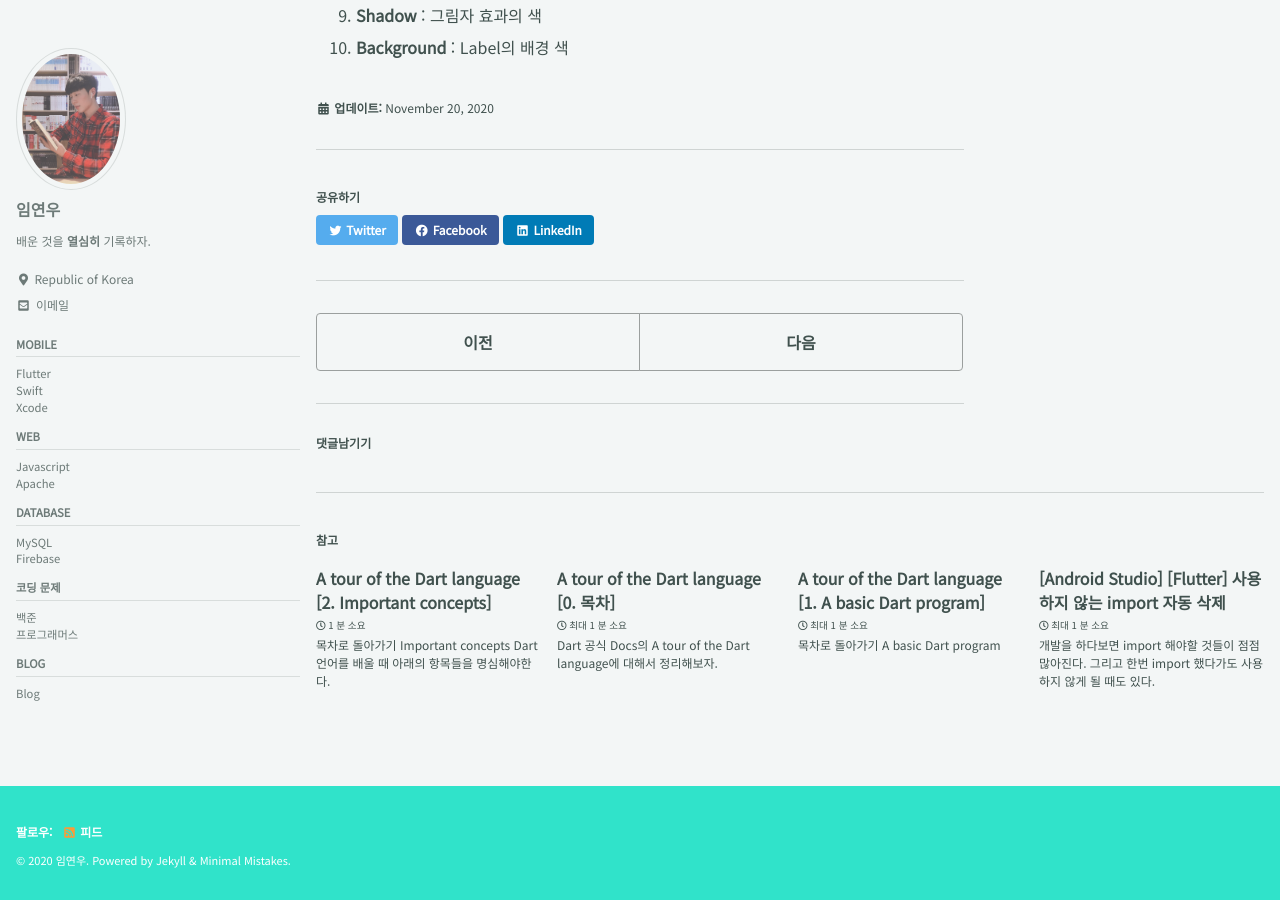
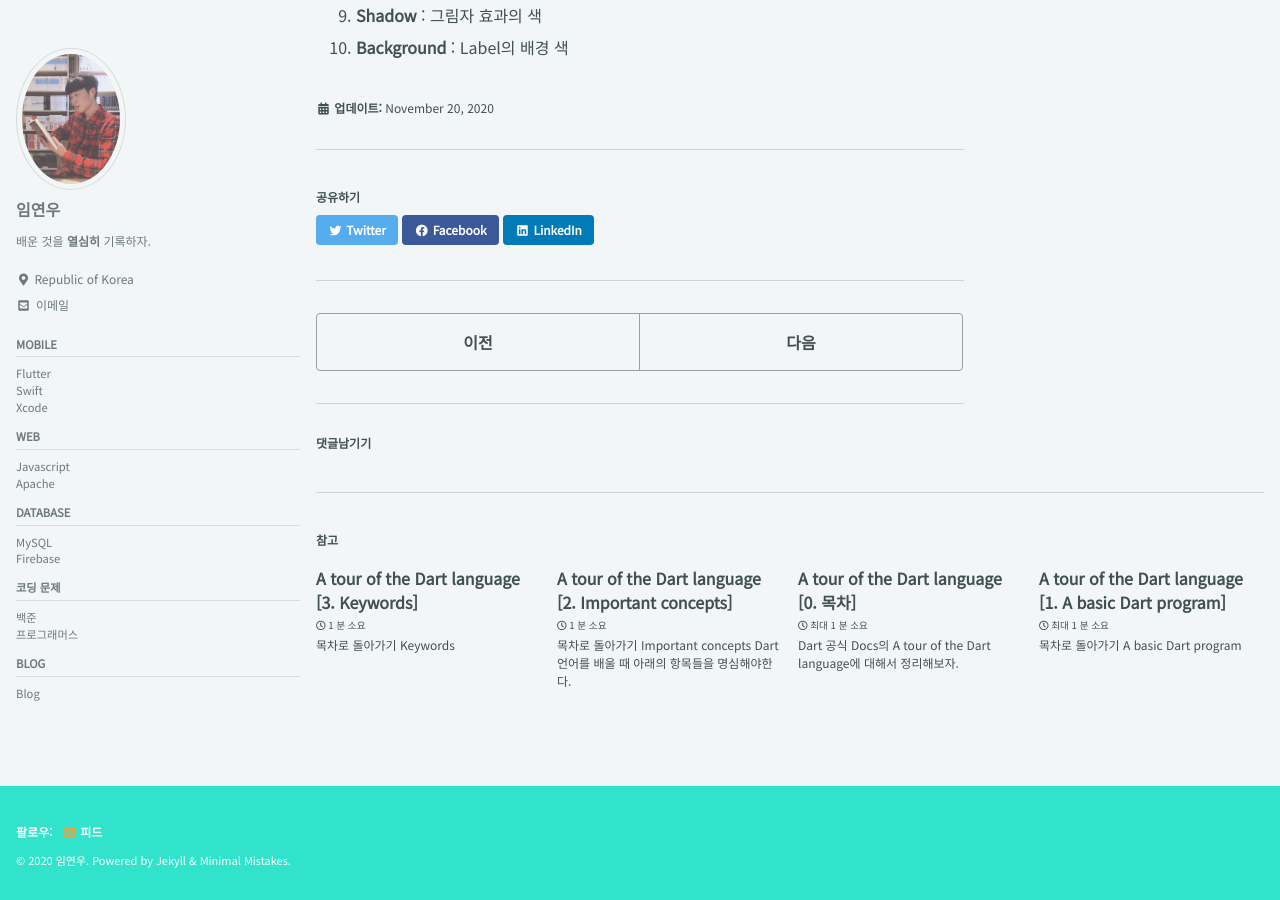
Before and after one commit to terry1213/terry1213.github.io, a Jekyll site: the page built from _posts/2020-11-20-xcode-swift-uilabel.md, in a window 1280 px wide and 900 px high, scrolled down 4124 px. Built offline with Jekyll 4.4.1, drawn with Linux system fonts in a browser that asks for light colours; cached includes are drawn as plain includes; comment, search, counter and statistics services are not loaded; some of the changed lines change nothing that is shown.

Commit message:
[CREATE] A tour of the Dart language [3. Keywords]
[CREATE] A tour of the Dart language [3. Keywords]

```diff
--- a/_posts/2020-12-26-a-tour-of-the-dart-language.md
+++ b/_posts/2020-12-26-a-tour-of-the-dart-language.md
@@ -17,7 +17,7 @@
 
 1.  [A basic Dart program](/flutter/dart/a-tour-of-the-dart-language-1-a-basic-dart-program/)
 2.  [Important concepts](/flutter/dart/a-tour-of-the-dart-language-2-important-concepts/)
-3.  [~~Keywords~~](http://)
+3.  [Keywords](/flutter/dart/a-tour-of-the-dart-language-3-keywords/)
 4.  [~~Variables~~](http://)
 5.  [~~Built-in types~~](http://)
 6.  [~~Functions~~](http://)
--- /dev/null
+++ b/_posts/2020-12-29-a-tour-of-the-dart-language-3-keywords.md
@@ -0,0 +1,36 @@
+---
+title: A tour of the Dart language [3. Keywords]
+categories:
+- Flutter
+- Dart
+tags:
+- Mobile
+---
+
+[목차로 돌아가기](/flutter/dart/a-tour-of-the-dart-language/)
+# Keywords
+
+아래 테이블의 단어들은 Dart 언어가 다른 단어와 다르게 생각한다.
+
+| abstract <sup>2</sup>  	| else         	| import <sup>2</sup>    	| super     	|
+| as <sup>2</sup>        	| enum         	| in          	| switch    	|
+| assert      	| export <sup>2</sup>     	| interface <sup>2</sup> 	| sync <sup>1</sup>    	|
+| async <sup>1</sup>     	| extends      	| is          	| this      	|
+| await <sup>3</sup>     	| extension <sup>2</sup>  	| library <sup>2</sup>   	| throw     	|
+| break       	| external <sup>2</sup>   	| mixin <sup>2</sup>     	| true      	|
+| case        	| factory <sup>2</sup>    	| new         	| try       	|
+| catch       	| false        	| null        	| typedef <sup>2</sup> 	|
+| class       	| final        	| on <sup>1</sup>        	| var       	|
+| const       	| finally      	| operator <sup>2</sup>  	| void      	|
+| continue    	| for          	| part <sup>2</sup>      	| while     	|
+| covariant <sup>2</sup> 	| Function <sup>2</sup>   	| rethrow     	| with      	|
+| default     	| get <sup>2</sup>        	| return      	| yield 3   	|
+| deferred <sup>2</sup>  	| hide <sup>1</sup>       	| set <sup>2</sup>       	|           	|
+| do          	| if           	| show <sup>1</sup>      	|           	|
+| dynamic <sup>2</sup>   	| implements <sup>2</sup> 	| static <sup>2</sup>    	|           	|
+
+해당 키워드들을 identifier로 사용하는 것을 피해야 한다. 하지만 만약 필요하다면 표시된 키워드들은 identifier로 사용할 수 있다.
+
+* 1번 표시가 되어 있는 단어는 contextual keyword이다. 이 단어들은 특정 장소에서만 의미를 갖는다. 때문에 모든 곳에서 identifier로 사용할 수 있다.
+* 2번 표시가 되어 있는 단어는 built-in identifier이다. JavaScript 코드를 Dart로 가져오는 작업을 단순화하기 위해 사용되는 이 단어들은 대부분의 장소에서  identifier로 사용할 수 있다. 하지만 클래스나 타입 이름, 그리고 import prefix로 사용할 수 없다.
+* 3번 표시가 되어 있는 단어는 Dart의 1.0 릴리스 이후에 추가된 비동기 지원(asynchrony support)에 관련된 더 새롭고 제한된 reserved word이다. async, async*, sync가 표시된 function body에선 await 이나 yeild를 identifier로 사용할 수 없다.
```
